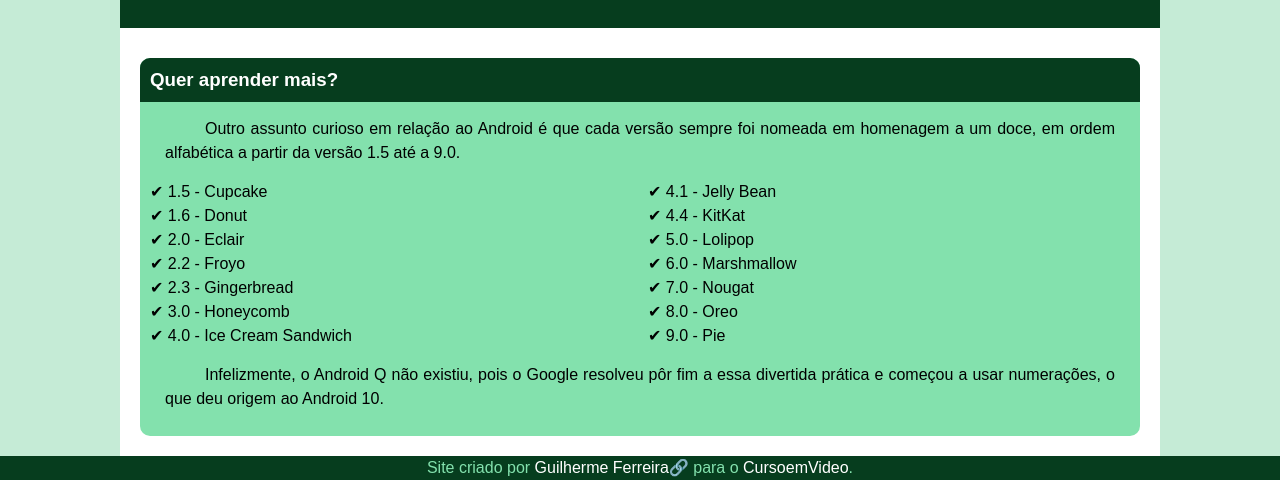
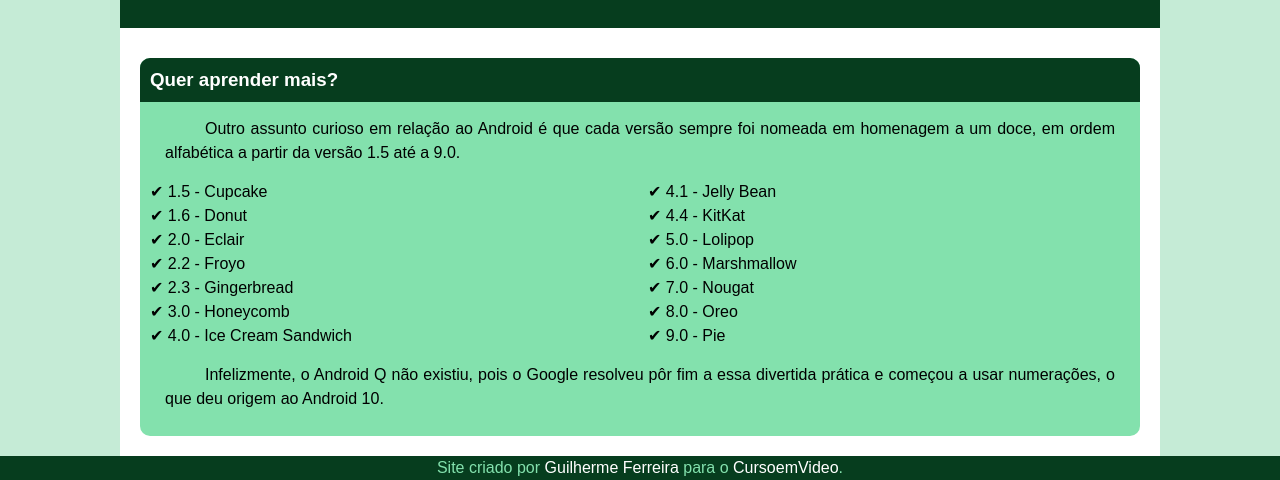
Before and after one commit to GuilhermeDFerreira/projeto-android, a plain HTML site: page index.html in a window 1280 px wide. Shown: the part 2224-2704 px from the top of the page. Drawn offline with Linux system fonts and the light colour scheme.

Commit message:
Update index.html

```diff
--- a/index.html
+++ b/index.html
@@ -70,7 +70,7 @@
         </article>
     </main>
     <footer>
-        <p>Site criado por <a class="externo" href="https://github.com/GuilhermeDFerreira" target="_blank" rel="author">Guilherme Ferreira</a> para o <a href="https://www.youtube.com/CursoemVídeo">CursoemVideo</a>.</p>
+        <p>Site criado por <a href="https://github.com/GuilhermeDFerreira" target="_blank" rel="author">Guilherme Ferreira</a> para o <a href="https://www.youtube.com/CursoemVídeo">CursoemVideo</a>.</p>
     </footer>
 </body>
 </html>
```
